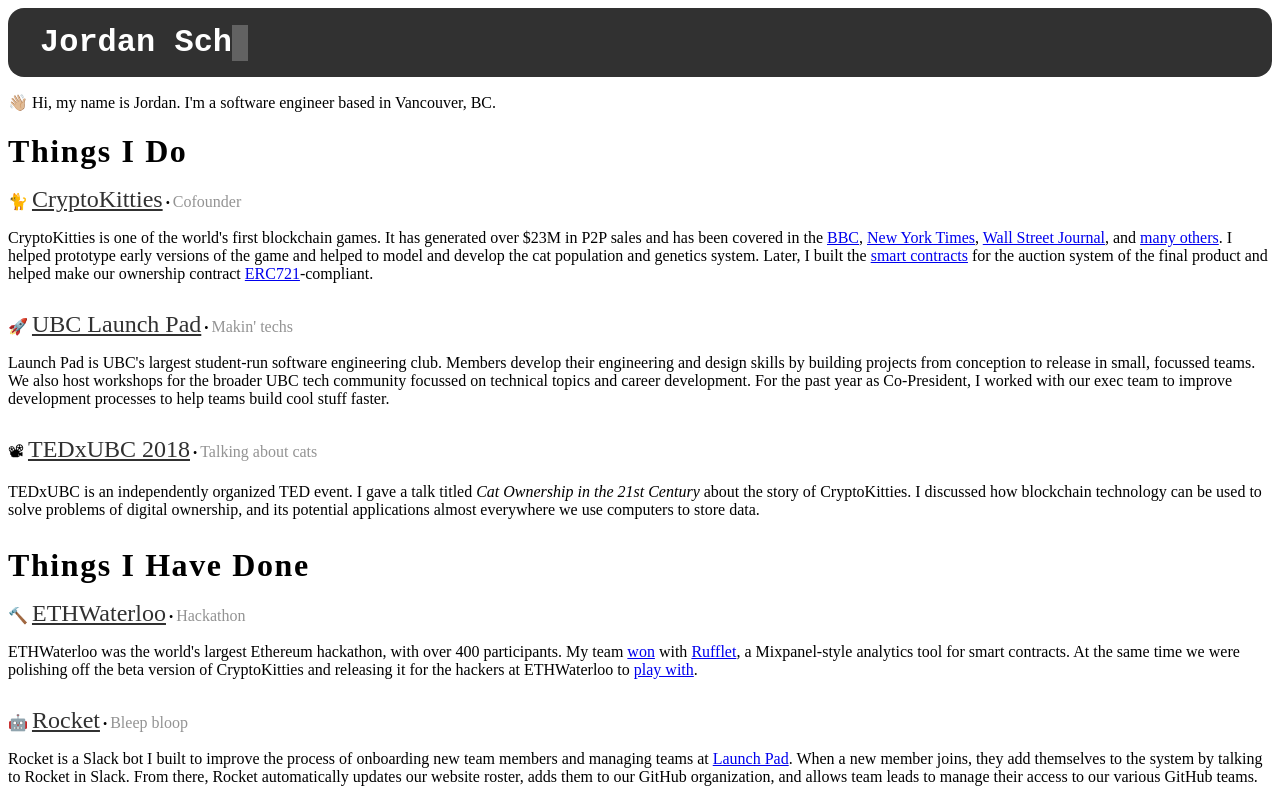
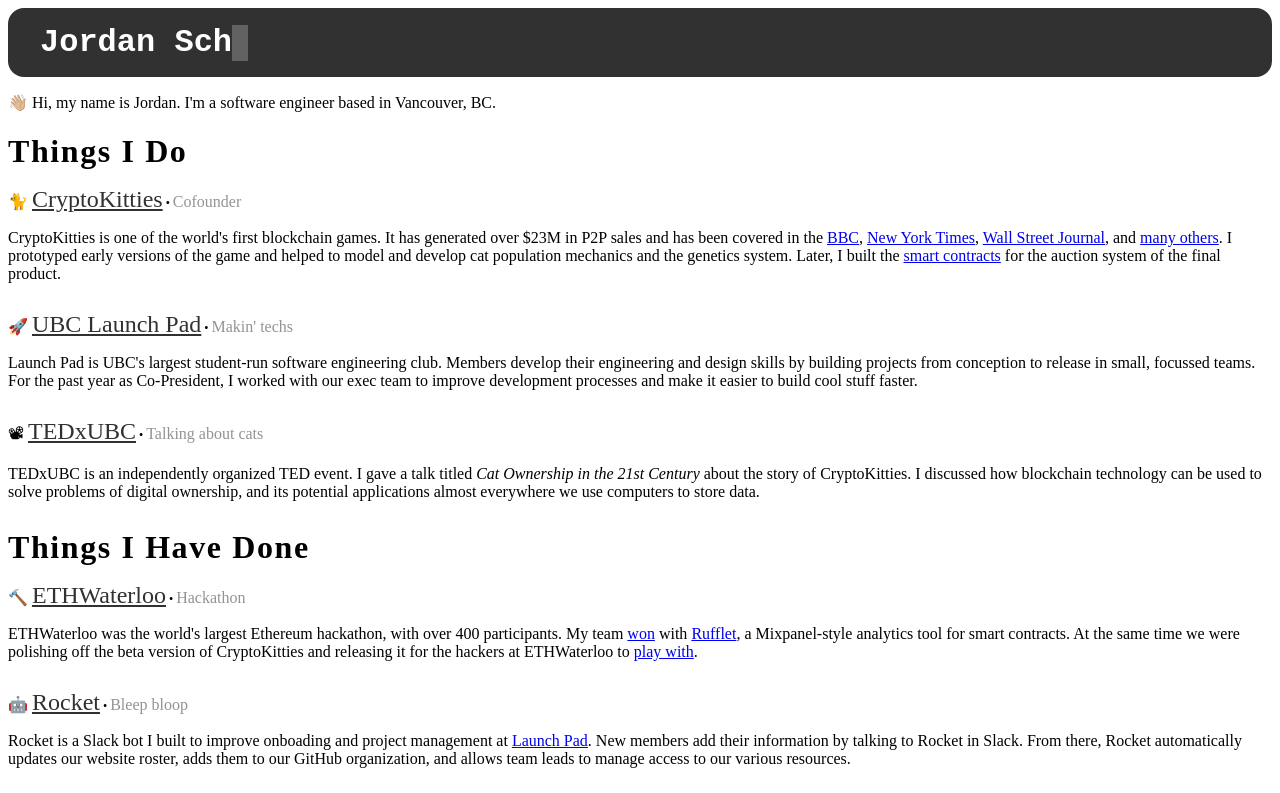
Before and after one commit to jordanschalm/jordanschalm.github.io, a Gatsby site: page / in a window 1280 px wide. Shown: the top 793 px of the page. Built offline with nearby package versions, Linux system fonts and the light colour scheme; Gatsby itself is replaced by a stand-in of ours.

Commit message:
Update copy for CK and LP to be more concise.

```diff
--- a/src/data.js
+++ b/src/data.js
@@ -20,12 +20,10 @@
           [New York Times](https://www.nytimes.com/2017/12/28/style/cryptokitties-want-a-blockchain-snuggle.html),
           [Wall Street Journal](https://blogs.wsj.com/cio/2017/12/07/ethereum-network-copes-with-surge-of-activity-as-virtual-kitten-game-goes-viral/),
           and [many others](https://cryptokitties.co/press).
-          I helped prototype early versions
-          of the game and helped to model and develop the cat population
-          and genetics system. Later, I built the
-          [smart contracts](https://www.gettoby.com/p/448v6x9p6tgs)
-          for the auction system of the final product and helped make our ownership
-          contract [ERC721](https://github.com/ethereum/eips/issues/721)-compliant.`,
+          I prototyped early versions of the game and helped to model and
+          develop cat population mechanics and the genetics system. Later, I
+          built the [smart contracts](https://www.gettoby.com/p/448v6x9p6tgs)
+          for the auction system of the final product.`,
       },
       {
         name: 'UBC Launch Pad',
@@ -38,13 +36,12 @@
         description: `Launch Pad is UBC's largest student-run software
           engineering club. Members develop their engineering and design skills
           by building projects from conception to release in small, focussed
-          teams. We also host workshops for the broader UBC tech community
-          focussed on technical topics and career development. For the past
-          year as Co-President, I worked with our exec team to improve
-          development processes to help teams build cool stuff faster.`,
+          teams. For the past year as Co-President, I worked with our exec team
+          to improve development processes and make it easier to build cool
+          stuff faster.`,
       },
       {
-        name: 'TEDxUBC 2018',
+        name: 'TEDxUBC',
         subheader: 'Talking about cats',
         url: 'http://blogs.ubc.ca/tedxubc/',
         emoji: '📽',
@@ -81,13 +78,12 @@
           start: Moment('2017-06', MONTH_F),
           end: Moment('2017-08', MONTH_F),
         },
-        description: `Rocket is a Slack bot I built to improve the process of
-          onboarding new team members and managing teams at
-          [Launch Pad](http://ubclaunchpad.com).
-          When a new member joins, they add themselves to the system by talking
-          to Rocket in Slack. From there, Rocket automatically updates our
-          website roster, adds them to our GitHub organization, and allows team
-          leads to manage their access to our various GitHub teams.`,
+        description: `Rocket is a Slack bot I built to improve onboading and
+          project management at [Launch Pad](http://ubclaunchpad.com).
+          New members add their information by talking to Rocket in Slack.
+          From there, Rocket automatically updates our website roster, adds
+          them to our GitHub organization, and allows team leads to manage
+          access to our various resources.`,
       },
       {
         name: 'Cumulus',
```
